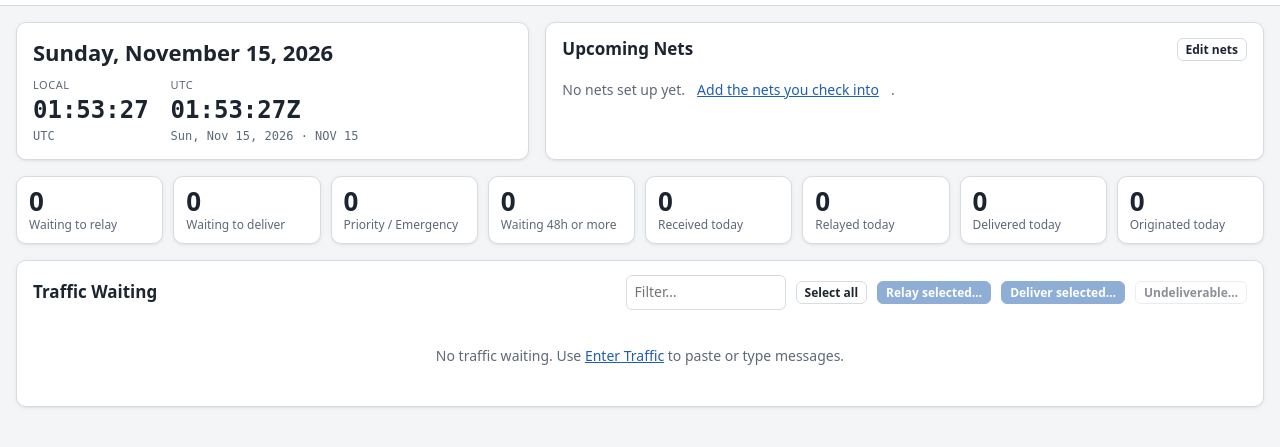
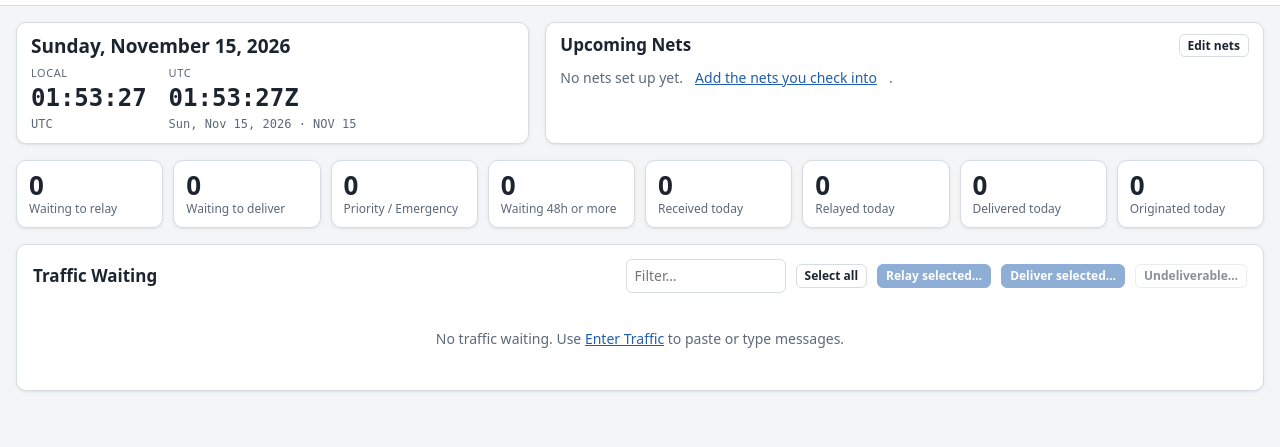
Before and after one commit to scottws70/NTSLogger, a plain HTML site: page dist/index.html in a window 1280 px wide. Shown: the part 45-492 px from the top of the page. Drawn offline with Linux system fonts and the light colour scheme.

Commit message:
Shrink dashboard clock and nets panels, make net list scroll
The top row is now three net lines tall so more waiting traffic fits
on screen. The Upcoming Nets list scrolls through the whole week,
long names and notes are cut off with an ellipsis, and the list keeps
its scroll position when it refreshes each minute.

Co-Authored-By: Claude Opus 5.5 <noreply@anthropic.com>

```diff
--- a/dist/app.js
+++ b/dist/app.js
@@ -628,7 +628,9 @@ function renderNets() {
     ul.innerHTML = `<li class="muted">No nets set up yet. <a href="#" data-goto="settings" data-anchor="nets-anchor">Add the nets you check into</a>.</li>`;
     return;
   }
-  const occ = netOccurrences(7).slice(0, 7);
+  const occ = netOccurrences(7).slice(0, 40);
+  const keepScroll = ul.scrollTop;
+  requestAnimationFrame(() => { ul.scrollTop = keepScroll; });
   if (!occ.length) { ul.innerHTML = '<li class="muted">No nets scheduled in the next week.</li>'; return; }
   const now = Date.now();
   const today = new Date(); today.setHours(0, 0, 0, 0);
--- a/dist/style.css
+++ b/dist/style.css
@@ -140,13 +140,29 @@ main { padding: 16px; max-width: 1280px; margin: 0 auto; }
 .tile.hot .num { color: var(--prio); }
 .tile.accent .num { color: var(--accent); }
 
-.net-list { list-style: none; margin: 0; padding: 0; }
-.net-list li { display: flex; gap: 12px; padding: 8px 0; border-top: 1px solid var(--border); align-items: baseline; }
+/* Compact top row: both panels share the height of three net lines */
+.grid-dash > .panel { padding: 10px 14px; }
+.grid-dash .panel-head { margin-bottom: 4px; }
+.grid-dash .today-date { font-size: 19px; }
+.grid-dash .clock-row { margin-top: 4px; }
+
+.net-list {
+  list-style: none; margin: 0; padding: 0 4px 0 0;
+  --net-row: 50px;
+  max-height: calc(var(--net-row) * 3);
+  overflow-y: auto; overscroll-behavior: contain;
+}
+.net-list li {
+  display: flex; gap: 12px; height: var(--net-row); padding: 6px 0;
+  border-top: 1px solid var(--border); align-items: baseline;
+}
 .net-list li:first-child { border-top: 0; }
+.net-list li.muted { height: auto; }
 .net-when { width: 128px; flex: none; font-family: var(--mono); font-size: 13px; }
 .net-when .day { display: block; font-family: system-ui, sans-serif; font-size: 12px; color: var(--muted); }
-.net-name { font-weight: 600; }
-.net-meta { font-size: 12px; color: var(--muted); }
+.net-list li > div:nth-child(2) { min-width: 0; flex: 1; }
+.net-name { font-weight: 600; white-space: nowrap; overflow: hidden; text-overflow: ellipsis; }
+.net-meta { font-size: 12px; color: var(--muted); white-space: nowrap; overflow: hidden; text-overflow: ellipsis; }
 .net-badge { margin-left: auto; white-space: nowrap; font-size: 12px; }
 
 /* ---------- badges ---------- */
```
